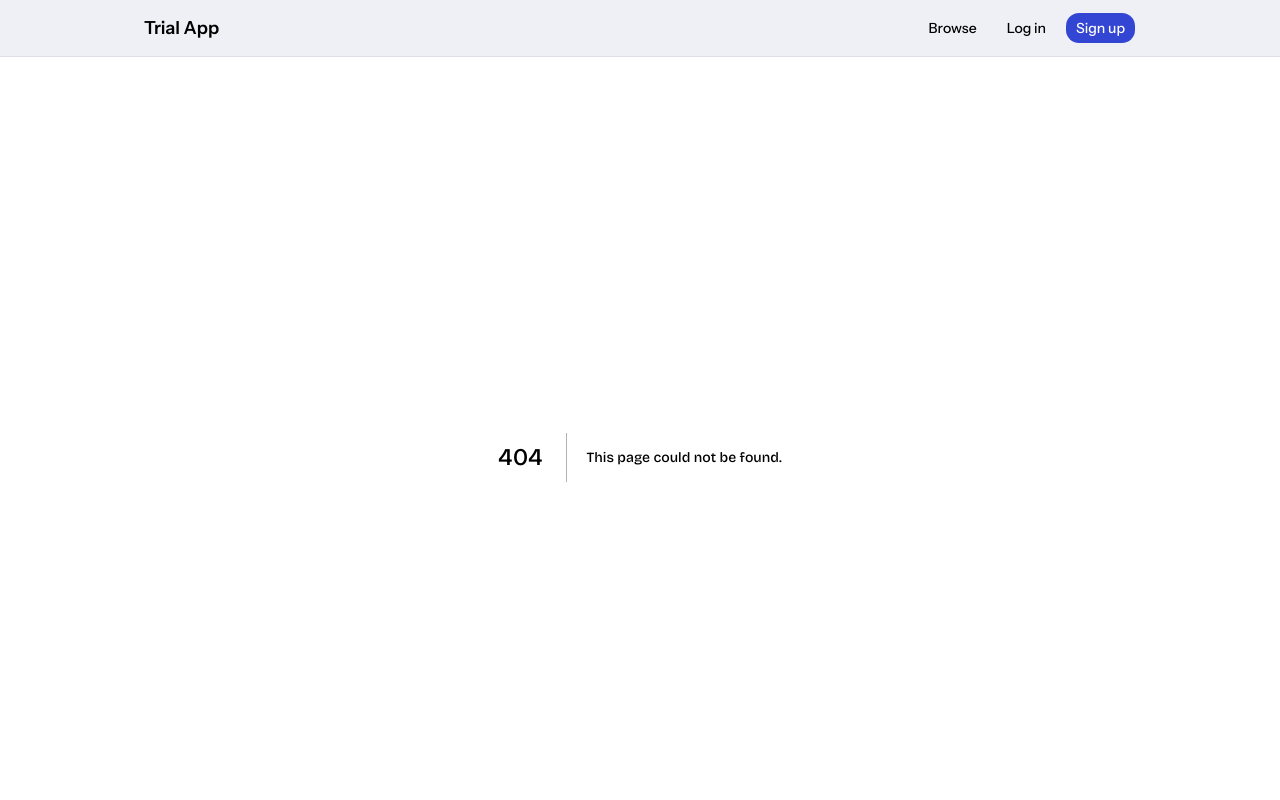
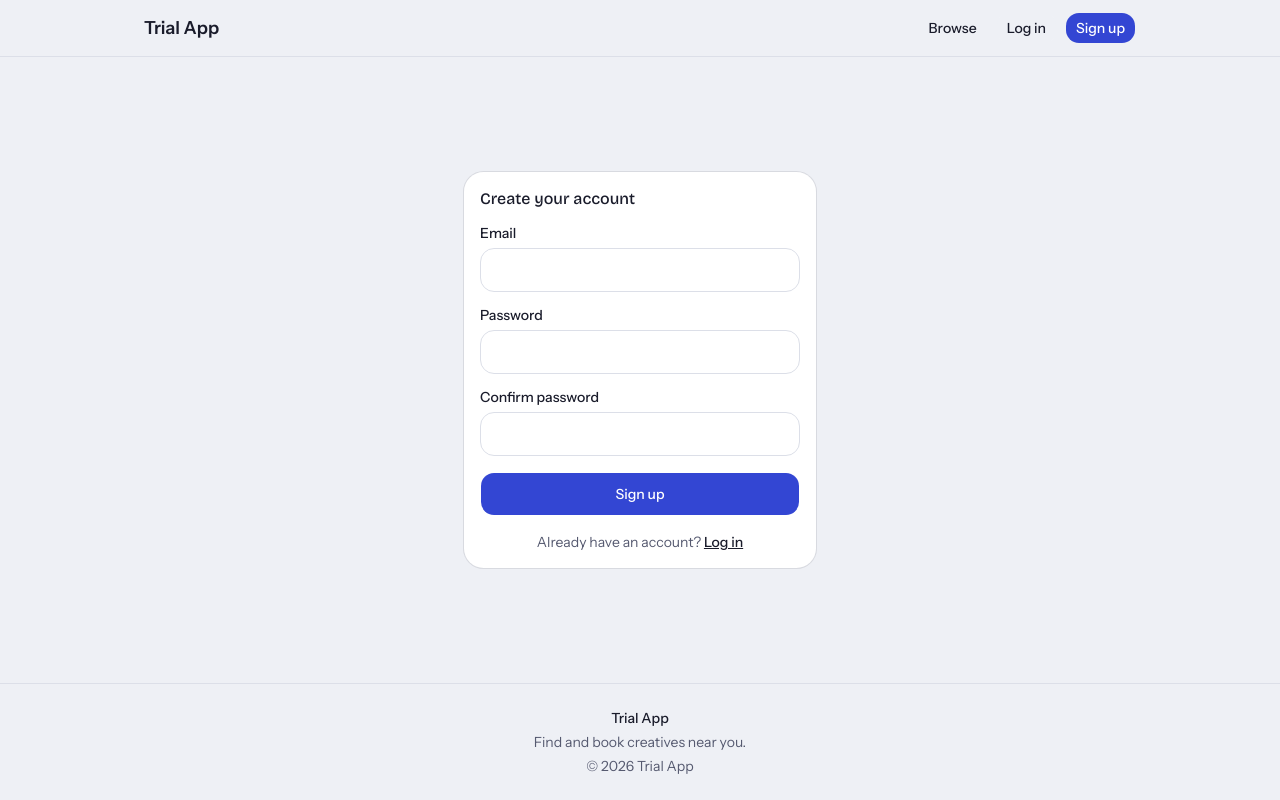
Before and after one commit to sahidmodi45/trial-app, a Next.js app: page /signup in a window 1280 px wide. Before the commit this address had no page. Shown: the top 800 px of the page. Built offline with nearby package versions, Linux system fonts and the light colour scheme.

Commit message:
s3: sign up and log in pages

```diff
--- /dev/null
+++ b/app/(auth)/login/login-form.tsx
@@ -0,0 +1,65 @@
+"use client";
+
+import Link from "next/link";
+import { useSearchParams } from "next/navigation";
+import { useActionState } from "react";
+import { signIn } from "../actions";
+import { Button } from "@/components/ui/button";
+import { Card, CardContent, CardHeader, CardTitle } from "@/components/ui/card";
+import { Input } from "@/components/ui/input";
+import { Label } from "@/components/ui/label";
+
+export function LoginForm() {
+  const [state, formAction, pending] = useActionState(signIn, undefined);
+  // The server action runs this through safeNext, so any value is fine here.
+  const next = useSearchParams().get("next") ?? "";
+
+  return (
+    <Card className="w-full">
+      <CardHeader>
+        <CardTitle>Log in</CardTitle>
+      </CardHeader>
+      <CardContent>
+        <form action={formAction} className="flex flex-col gap-4">
+          <input type="hidden" name="next" value={next} />
+          <div className="flex flex-col gap-2">
+            <Label htmlFor="email">Email</Label>
+            <Input
+              id="email"
+              name="email"
+              type="email"
+              autoComplete="email"
+              required
+              className="h-11"
+            />
+          </div>
+          <div className="flex flex-col gap-2">
+            <Label htmlFor="password">Password</Label>
+            <Input
+              id="password"
+              name="password"
+              type="password"
+              autoComplete="current-password"
+              required
+              className="h-11"
+            />
+          </div>
+          {state?.error && (
+            <p className="text-sm text-destructive" aria-live="polite">
+              {state.error}
+            </p>
+          )}
+          <Button type="submit" disabled={pending} className="h-11 w-full">
+            {pending ? "Logging in..." : "Log in"}
+          </Button>
+        </form>
+        <p className="mt-4 text-center text-sm text-muted-foreground">
+          Don&apos;t have an account?{" "}
+          <Link href="/signup" className="font-medium text-foreground underline">
+            Sign up
+          </Link>
+        </p>
+      </CardContent>
+    </Card>
+  );
+}
--- /dev/null
+++ b/app/(auth)/login/page.tsx
@@ -0,0 +1,11 @@
+import { Suspense } from "react";
+import { LoginForm } from "./login-form";
+
+export default function LoginPage() {
+  // LoginForm reads ?next= with useSearchParams, which needs a Suspense boundary.
+  return (
+    <Suspense>
+      <LoginForm />
+    </Suspense>
+  );
+}
--- /dev/null
+++ b/app/(auth)/signup/page.tsx
@@ -0,0 +1,74 @@
+"use client";
+
+import Link from "next/link";
+import { useActionState } from "react";
+import { signUp } from "../actions";
+import { Button } from "@/components/ui/button";
+import { Card, CardContent, CardHeader, CardTitle } from "@/components/ui/card";
+import { Input } from "@/components/ui/input";
+import { Label } from "@/components/ui/label";
+
+export default function SignUpPage() {
+  const [state, formAction, pending] = useActionState(signUp, undefined);
+
+  return (
+    <Card className="w-full">
+      <CardHeader>
+        <CardTitle>Create your account</CardTitle>
+      </CardHeader>
+      <CardContent>
+        <form action={formAction} className="flex flex-col gap-4">
+          <div className="flex flex-col gap-2">
+            <Label htmlFor="email">Email</Label>
+            <Input
+              id="email"
+              name="email"
+              type="email"
+              autoComplete="email"
+              required
+              className="h-11"
+            />
+          </div>
+          <div className="flex flex-col gap-2">
+            <Label htmlFor="password">Password</Label>
+            <Input
+              id="password"
+              name="password"
+              type="password"
+              minLength={8}
+              autoComplete="new-password"
+              required
+              className="h-11"
+            />
+          </div>
+          <div className="flex flex-col gap-2">
+            <Label htmlFor="confirmPassword">Confirm password</Label>
+            <Input
+              id="confirmPassword"
+              name="confirmPassword"
+              type="password"
+              minLength={8}
+              autoComplete="new-password"
+              required
+              className="h-11"
+            />
+          </div>
+          {state?.error && (
+            <p className="text-sm text-destructive" aria-live="polite">
+              {state.error}
+            </p>
+          )}
+          <Button type="submit" disabled={pending} className="h-11 w-full">
+            {pending ? "Creating account..." : "Sign up"}
+          </Button>
+        </form>
+        <p className="mt-4 text-center text-sm text-muted-foreground">
+          Already have an account?{" "}
+          <Link href="/login" className="font-medium text-foreground underline">
+            Log in
+          </Link>
+        </p>
+      </CardContent>
+    </Card>
+  );
+}
```
